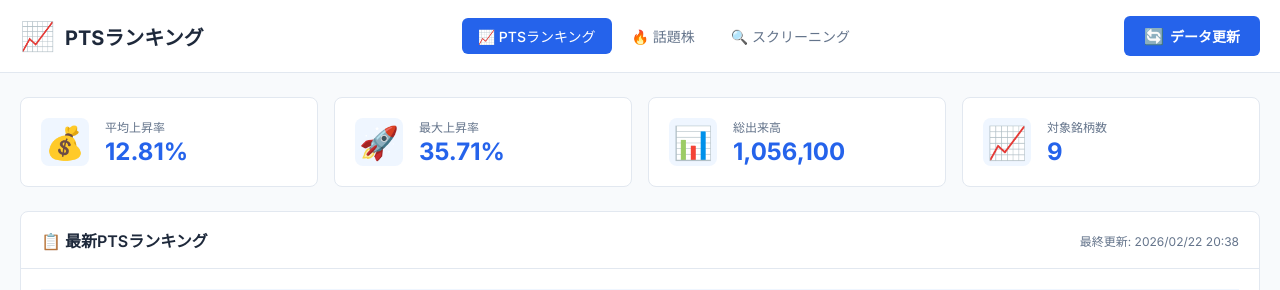
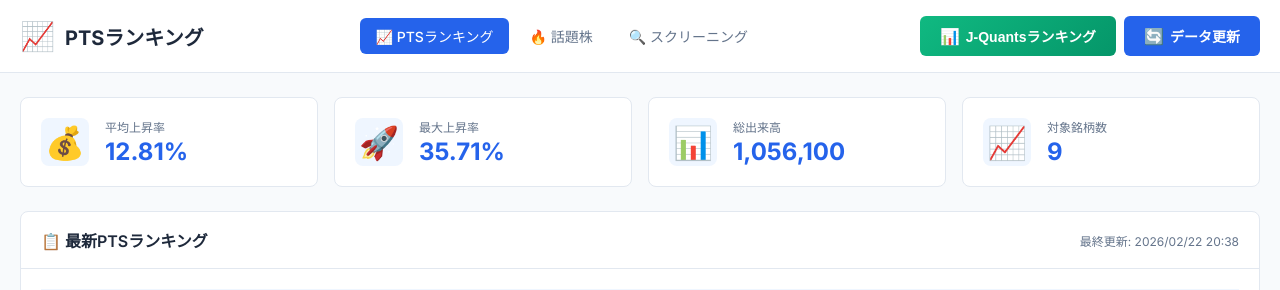
Before and after one commit to Ken-helpme/pts-ranking-reporter, a Flask app: page / in a window 1280 px wide. Shown: the top 290 px of the page. Run offline with Flask 3, Linux system fonts and the light colour scheme; data comes from the database, SQL or seed files in the repository.

Commit message:
feat: スクリーニング自動スクロール + PTSランキングにJ-Quants連携追加
- スクリーニング結果表示後に自動スクロール（結果が見えない問題を修正）
- ダッシュボードに「J-Quantsランキング」ボタン追加
- /api/jquants/ranking エンドポイント追加（出来高上位30銘柄）
- /api/jquants/stock/<code> エンドポイント追加（個別銘柄詳細）

```diff
--- a/dashboard/app.py
+++ b/dashboard/app.py
@@ -247,6 +247,59 @@ def get_trending_date_list():
     except Exception as e:
         return jsonify({'success': False, 'error': str(e)}), 500
 
+# ========== J-Quants PTSランキング ==========
+
+@app.route('/api/jquants/ranking')
+def jquants_ranking():
+    """J-QuantsデータでPTSランキング（出来高上位）"""
+    try:
+        market = request.args.get('market', '')
+        sort_by = request.args.get('sort', 'volume')
+        limit = request.args.get('limit', 20, type=int)
+
+        filters = {
+            'market': market,
+            'volume_min': 100000,
+            'sort_by': sort_by,
+            'sort_desc': True,
+            'limit': limit,
+        }
+        results = jquants.screen_stocks(filters)
+
+        return jsonify({
+            'success': True,
+            'data': results,
+            'total': len(results),
+            'source': 'J-Quants API'
+        })
+    except Exception as e:
+        import traceback
+        traceback.print_exc()
+        return jsonify({'success': False, 'error': str(e)}), 500
+
+@app.route('/api/jquants/stock/<code>')
+def jquants_stock_detail(code):
+    """J-Quantsで個別銘柄の詳細データ取得"""
+    try:
+        # マスター情報
+        master = jquants.get_master(code + '0' if len(code) == 4 else code)
+        # 株価データ（直近30日）
+        from datetime import timedelta
+        to_date = datetime.now().strftime('%Y-%m-%d')
+        from_date = (datetime.now() - timedelta(days=40)).strftime('%Y-%m-%d')
+        prices = jquants.get_prices(code + '0' if len(code) == 4 else code, from_date, to_date)
+        # 決算サマリー
+        fins = jquants.get_financial_summary(code + '0' if len(code) == 4 else code)
+
+        return jsonify({
+            'success': True,
+            'master': master[0] if master else {},
+            'prices': prices[-10:] if prices else [],  # 直近10日分
+            'financials': fins[-2:] if fins else [],    # 直近2期分
+        })
+    except Exception as e:
+        return jsonify({'success': False, 'error': str(e)}), 500
+
 # ========== 銘柄スクリーニング ==========
 
 @app.route('/screening')
--- a/dashboard/static/js/dashboard.js
+++ b/dashboard/static/js/dashboard.js
@@ -136,6 +136,101 @@ async function fetchNewData() {
         console.error('データ取得エラー:', error);
         showToast('❌ データ取得に失敗しました', 'error');
     }
+}
+
+// J-Quantsランキングを取得・表示
+async function fetchJQuantsRanking() {
+    showToast('📊 J-Quantsからデータ取得中...', 'info');
+
+    const loadingIndicator = document.getElementById('loadingIndicator');
+    const rankingTable = document.getElementById('rankingTable');
+
+    try {
+        loadingIndicator.style.display = 'block';
+        loadingIndicator.innerHTML = '<div class="spinner"></div><p>J-Quants APIからリアルタイムデータを取得中...</p>';
+        rankingTable.style.display = 'none';
+
+        const response = await fetch('/api/jquants/ranking?limit=30&sort=volume');
+        const result = await response.json();
+
+        if (result.success && result.data.length > 0) {
+            displayJQuantsTable(result.data);
+
+            // 統計情報を更新
+            const avgChange = result.data.reduce((sum, s) => sum + s.change_rate, 0) / result.data.length;
+            const maxChange = Math.max(...result.data.map(s => s.change_rate));
+            const totalVol = result.data.reduce((sum, s) => sum + s.volume, 0);
+
+            document.getElementById('avgChangeRate').textContent = avgChange.toFixed(2) + '%';
+            document.getElementById('maxChangeRate').textContent = maxChange.toFixed(2) + '%';
+            document.getElementById('totalVolume').textContent = formatNumber(totalVol);
+            document.getElementById('totalStocks').textContent = result.total;
+            document.getElementById('lastUpdated').textContent = new Date().toLocaleString('ja-JP');
+
+            loadingIndicator.style.display = 'none';
+            rankingTable.style.display = 'block';
+            showToast(`✅ ${result.total}銘柄のJ-Quantsデータを取得しました`, 'success');
+        } else {
+            loadingIndicator.innerHTML = '<p>データがありません。J-Quants APIキーを確認してください。</p>';
+            showToast('❌ データが取得できませんでした', 'error');
+        }
+    } catch (error) {
+        console.error('J-Quantsランキングエラー:', error);
+        loadingIndicator.innerHTML = '<p class="change-negative">J-Quantsデータの取得に失敗しました</p>';
+        showToast('❌ J-Quantsデータ取得に失敗しました', 'error');
+    }
+}
+
+// J-Quantsデータのテーブルを表示
+function displayJQuantsTable(data) {
+    const tbody = document.getElementById('rankingTableBody');
+    tbody.innerHTML = '';
+
+    data.forEach((stock, index) => {
+        const row = document.createElement('tr');
+
+        const changeClass = stock.change_rate >= 0 ? 'change-positive' : 'change-negative';
+        const changeSign = stock.change_rate >= 0 ? '+' : '';
+
+        // 市場バッジ
+        const marketColors = {
+            'プライム': '#2563eb',
+            'スタンダード': '#16a34a',
+            'グロース': '#d97706'
+        };
+        const marketColor = marketColors[stock.market] || '#9ca3af';
+        const marketBadge = stock.market ?
+            `<span style="background:${marketColor};color:#fff;padding:2px 6px;border-radius:4px;font-size:10px;">${stock.market}</span>` : '';
+
+        // 出来高フォーマット
+        let volStr = '-';
+        if (stock.volume >= 100000000) volStr = (stock.volume / 100000000).toFixed(1) + '億';
+        else if (stock.volume >= 10000) volStr = (stock.volume / 10000).toFixed(0) + '万';
+        else volStr = formatNumber(stock.volume);
+
+        // 売買代金フォーマット
+        let turnStr = '-';
+        if (stock.turnover >= 100000000) turnStr = (stock.turnover / 100000000).toFixed(0) + '億';
+        else if (stock.turnover >= 10000) turnStr = (stock.turnover / 10000).toFixed(0) + '万';
+
+        const code4 = stock.code.replace(/0$/, '');
+
+        row.innerHTML = `
+            <td><span class="rank-badge">${index + 1}</span></td>
+            <td>${marketBadge}</td>
+            <td><span class="stock-code">${code4}</span></td>
+            <td><a href="https://kabutan.jp/stock/?code=${code4}" target="_blank" rel="noopener" style="color: inherit; text-decoration: none; font-weight: bold;">${stock.name}</a></td>
+            <td>¥${formatNumber(stock.close)}</td>
+            <td class="${changeClass}">${changeSign}${stock.change_rate.toFixed(2)}%</td>
+            <td><span style="font-size: 12px;">${stock.sector || '-'}</span></td>
+            <td><span style="font-size: 12px;">-</span></td>
+            <td>${volStr}</td>
+            <td><span style="font-size: 12px; color: #555;">${turnStr}</span></td>
+            <td><button class="btn-detail" onclick="showStockDetail('${code4}', '${stock.name}')">詳細</button></td>
+        `;
+
+        tbody.appendChild(row);
+    });
 }
 
 // 銘柄詳細モーダルを表示
--- a/dashboard/static/js/screening.js
+++ b/dashboard/static/js/screening.js
@@ -65,6 +65,10 @@ async function runScreening() {
             document.getElementById('summaryTime').textContent = `⏱ ${elapsed}秒`;
             resultSummary.style.display = 'block';
             tableWrapper.style.display = 'block';
+            // 結果まで自動スクロール
+            setTimeout(() => {
+                resultSummary.scrollIntoView({ behavior: 'smooth', block: 'start' });
+            }, 100);
         } else {
             showToast(data.error || 'スクリーニングに失敗しました', 'error');
             emptyState.style.display = 'block';
--- a/dashboard/templates/dashboard.html
+++ b/dashboard/templates/dashboard.html
@@ -30,7 +30,12 @@
                         style="padding:8px 16px;border-radius:6px;text-decoration:none;font-size:14px;font-weight:500;color:var(--text-light);">🔍
                         スクリーニング</a>
                 </nav>
-                <div class="header-actions">
+                <div class="header-actions" style="display:flex;gap:8px;">
+                    <button class="btn btn-primary" onclick="fetchJQuantsRanking()"
+                        style="background:linear-gradient(135deg,#10b981,#059669);">
+                        <span class="btn-icon">📊</span>
+                        J-Quantsランキング
+                    </button>
                     <button class="btn btn-primary" onclick="fetchNewData()">
                         <span class="btn-icon">🔄</span>
                         データ更新
```
